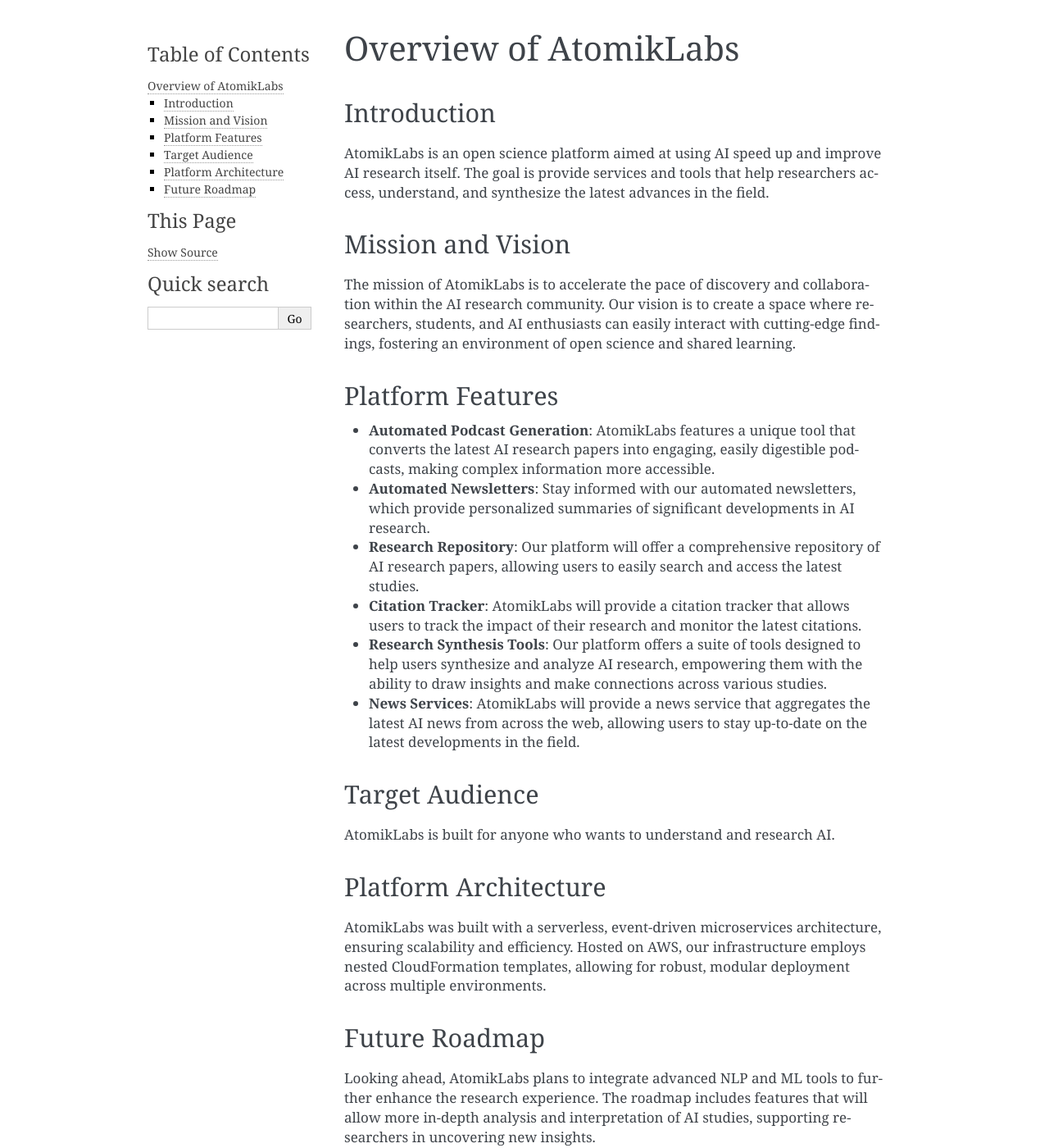
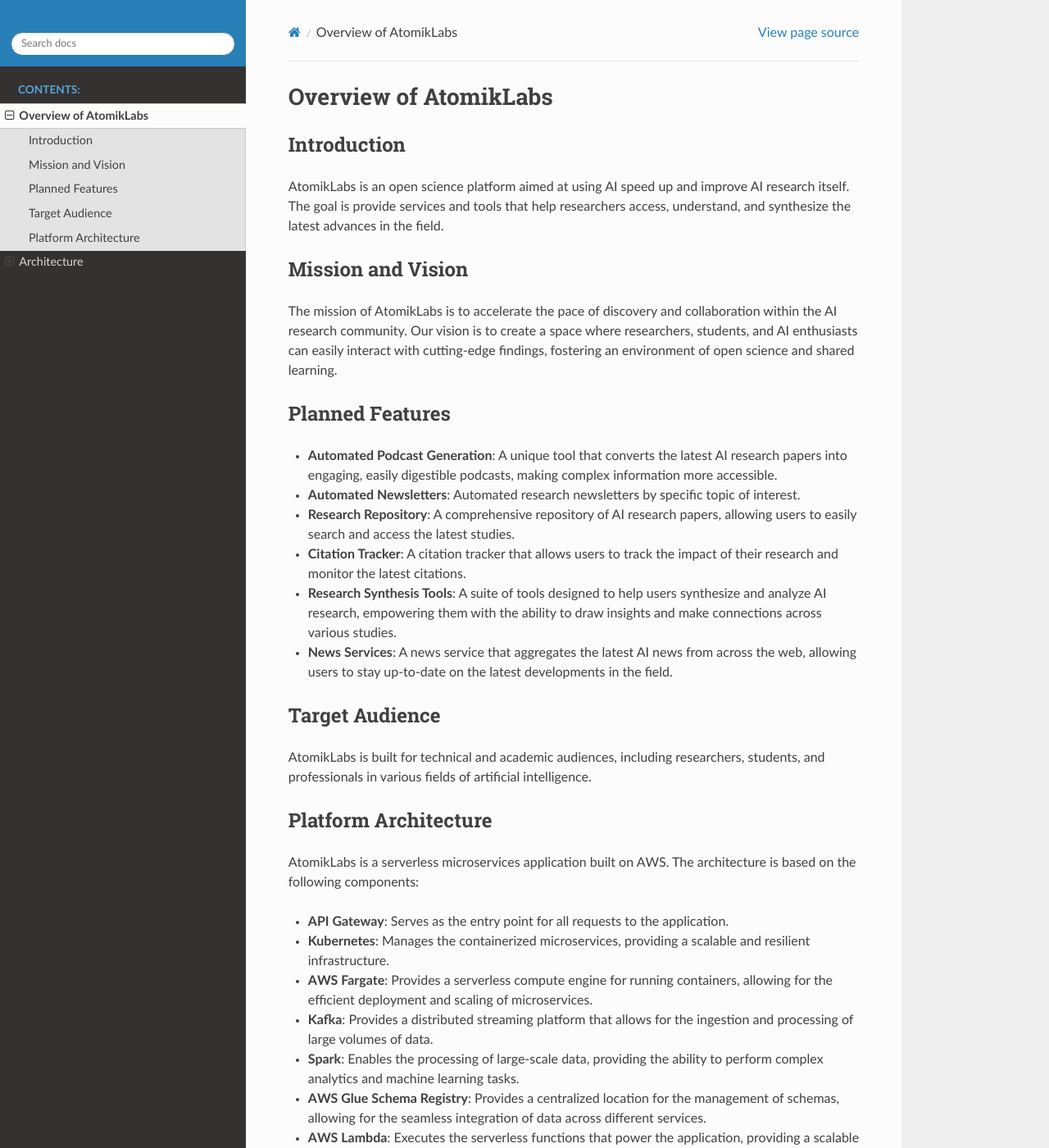
Before and after one commit to AtomikLabs/aws-iac, a Sphinx documentation site: the page built from docs/overview.rst, in a window 1280 px wide and 1400 px high. Shown: the whole window at 82% size. Built offline with Sphinx 7.4.7 and the Read the Docs theme 2.0.0, drawn with Linux system fonts in a browser that asks for light colours; some of the changed text lies outside the part shown.

Commit message:
152 update architecture (#154)
* Update Sphinx for Markdown

* Update architecture docs for WIP.

* Update changelog

* Fix formatting

```diff
--- a/docs/conf.py
+++ b/docs/conf.py
@@ -9,12 +9,12 @@
 project = "AtomikLabs"
 copyright = "2023, Brad Edwards"
 author = "Brad Edwards"
-release = "0.1.0"
+release = "0.2.0"
 
 # -- General configuration ---------------------------------------------------
 # https://www.sphinx-doc.org/en/master/usage/configuration.html#general-configuration
 
-extensions = []
+extensions = ["myst_parser", "sphinx_markdown_tables"]
 
 templates_path = ["_templates"]
 exclude_patterns = ["_build", "Thumbs.db", ".DS_Store"]
@@ -22,5 +22,27 @@
 # -- Options for HTML output -------------------------------------------------
 # https://www.sphinx-doc.org/en/master/usage/configuration.html#options-for-html-output
 
-html_theme = "alabaster"
+html_theme = "sphinx_rtd_theme"
 html_static_path = ["_static"]
+html_theme = "sphinx_rtd_theme"
+html_theme_options = {
+    "logo_only": True,
+    "display_version": True,
+    "prev_next_buttons_location": "bottom",
+    "style_external_links": True,
+    # Toc options
+    "collapse_navigation": False,
+    "sticky_navigation": False,
+    "navigation_depth": 3,
+    "includehidden": True,
+    "titles_only": False,
+}
+html_title = "My amazing documentation"
+html_logo = "path/to/logo.png"
+html_favicon = "path/to/favicon.ico"
+
+source_suffix = {
+    ".rst": "restructuredtext",
+    ".md": "markdown",
+    ".txt": "markdown",
+}
--- a/docs/index.rst
+++ b/docs/index.rst
@@ -14,9 +14,6 @@
 
    overview
    architecture
-   getting_started
-   api_reference
-   contributing
 
 Indices and tables
 ==================
--- a/docs/overview.rst
+++ b/docs/overview.rst
@@ -11,27 +11,39 @@
 
 The mission of AtomikLabs is to accelerate the pace of discovery and collaboration within the AI research community. Our vision is to create a space where researchers, students, and AI enthusiasts can easily interact with cutting-edge findings, fostering an environment of open science and shared learning.
 
-Platform Features
+Planned Features
 -----------------
 
-- **Automated Podcast Generation**: AtomikLabs features a unique tool that converts the latest AI research papers into engaging, easily digestible podcasts, making complex information more accessible.
-- **Automated Newsletters**: Stay informed with our automated newsletters, which provide personalized summaries of significant developments in AI research.
-- **Research Repository**: Our platform will offer a comprehensive repository of AI research papers, allowing users to easily search and access the latest studies.
-- **Citation Tracker**: AtomikLabs will provide a citation tracker that allows users to track the impact of their research and monitor the latest citations.
-- **Research Synthesis Tools**: Our platform offers a suite of tools designed to help users synthesize and analyze AI research, empowering them with the ability to draw insights and make connections across various studies.
-- **News Services**: AtomikLabs will provide a news service that aggregates the latest AI news from across the web, allowing users to stay up-to-date on the latest developments in the field.
+- **Automated Podcast Generation**: A unique tool that converts the latest AI research papers into engaging, easily digestible podcasts, making complex information more accessible.
+- **Automated Newsletters**: Automated research newsletters by specific topic of interest.
+- **Research Repository**: A comprehensive repository of AI research papers, allowing users to easily search and access the latest studies.
+- **Citation Tracker**: A citation tracker that allows users to track the impact of their research and monitor the latest citations.
+- **Research Synthesis Tools**: A suite of tools designed to help users synthesize and analyze AI research, empowering them with the ability to draw insights and make connections across various studies.
+- **News Services**: A news service that aggregates the latest AI news from across the web, allowing users to stay up-to-date on the latest developments in the field.
 
 Target Audience
 ---------------
 
-AtomikLabs is built for anyone who wants to understand and research AI.
+AtomikLabs is built for technical and academic audiences, including researchers, students, and professionals in various fields of artificial intelligence.
 
 Platform Architecture
 ---------------------
 
-AtomikLabs was built with a serverless, event-driven microservices architecture, ensuring scalability and efficiency. Hosted on AWS, our infrastructure employs nested CloudFormation templates, allowing for robust, modular deployment across multiple environments.
+AtomikLabs is a serverless microservices application built on AWS. The architecture is based on the following components:
 
-Future Roadmap
---------------
-
-Looking ahead, AtomikLabs plans to integrate advanced NLP and ML tools to further enhance the research experience. The roadmap includes features that will allow more in-depth analysis and interpretation of AI studies, supporting researchers in uncovering new insights.
+- **API Gateway**: Serves as the entry point for all requests to the application.
+- **Kubernetes**: Manages the containerized microservices, providing a scalable and resilient infrastructure.
+- **AWS Fargate**: Provides a serverless compute engine for running containers, allowing for the efficient deployment and scaling of microservices.
+- **Kafka**: Provides a distributed streaming platform that allows for the ingestion and processing of large volumes of data.
+- **Spark**: Enables the processing of large-scale data, providing the ability to perform complex analytics and machine learning tasks.
+- **AWS Glue Schema Registry**: Provides a centralized location for the management of schemas, allowing for the seamless integration of data across different services.
+- **AWS Lambda**: Executes the serverless functions that power the application, providing a scalable and cost-effective solution for handling requests.
+- **Amazon S3**: Serves as the primary storage for the application, providing a durable and scalable solution for storing large volumes of data.
+- **Amazon RDS**: Provides a managed database service that allows for the storage and retrieval of structured data.
+- **AWS Polly**: Converts text into lifelike speech, enabling the generation of podcasts from research papers.
+- **OpenAI GPT-4-Turbo**: Used for generating themes from daily research summaries.
+- **AWS Elastic Container Registry**: Stores and manages container images, providing a scalable and secure solution for deploying microservices.
+- **GitHub Actions**: Provides continuous integration and continuous deployment (CI/CD) capabilities, allowing for the automated testing and deployment of code changes.
+- **Amazon CloudWatch**: Provides monitoring and logging capabilities, allowing for the tracking and analysis of application performance and health.
+- **AWS Secrets Manager**: Manages the storage and retrieval of sensitive information, such as API keys and credentials, providing a secure solution for managing application secrets.
+- **Sphinx**: Provides a documentation generation tool that allows for the creation of high-quality documentation for the application.
```
Also changed, not shown: CHANGELOG.md (+11 -4 lines), docs/architecture.md (added, +7 -0 lines), docs/architecture.rst (deleted, +0 -52 lines), docs/api_reference.rst (deleted), docs/contributing.rst (deleted), docs/getting_started.rst (deleted), docs/images/architecture_v2.gif (added), docs/images/phase-1-infrastructure-diagram.gif (renamed from docs/phase-1-infrastructure-diagram.gif).
